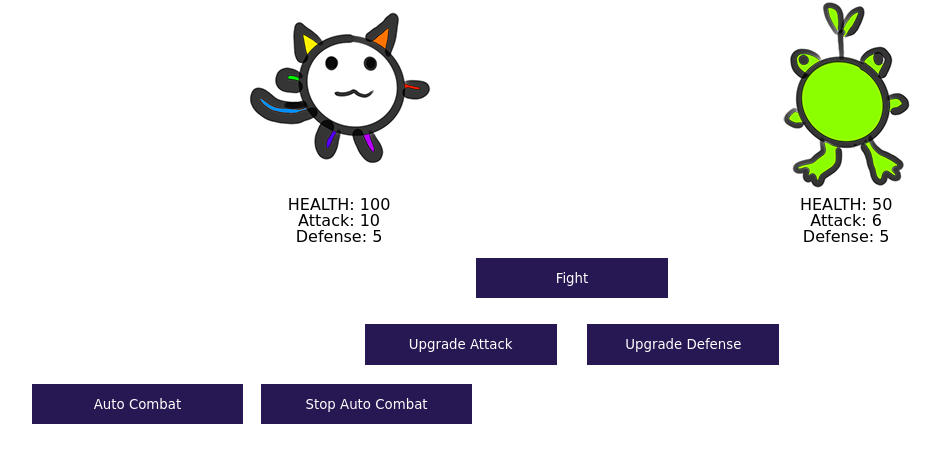
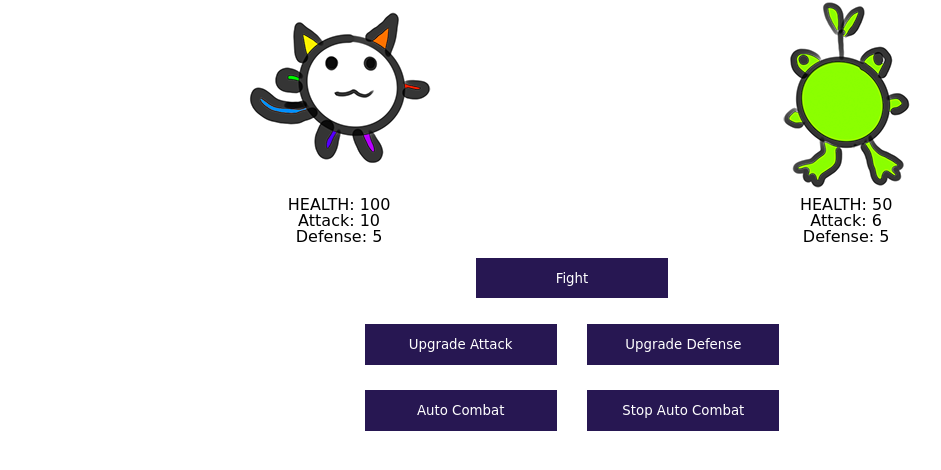
Before and after one commit to elisemalin/ClickyCats, a plain HTML site: page index.html in a window 1280 px wide. Shown: the part 136-606 px from the top of the page, without its empty margins (68-1009 px from the left). Drawn offline with Linux system fonts and the light colour scheme; a web font is replaced by a local one.

Commit message:
Removed unnecessary Div before bed.

```diff
--- a/css/style.css
+++ b/css/style.css
@@ -68,8 +68,3 @@ animation: death-animation .5s;
     flex-direction: column;
     width:50%;
 }
-
-.auto-area button {
-    width: 33%;
-    padding: 2%;
-}
--- a/index.html
+++ b/index.html
@@ -33,7 +33,7 @@
     <button id="upgrade-attack" onclick="upgradeAttack()">Upgrade Attack</button>
     <button id="upgrade-defense" onclick="upgradeDefense()">Upgrade Defense</button>
 
-    <section class="auto-area">
+
         <div class="auto-btn-contain">
             <button id="auto-combat-button" onclick="autoCombat();">Auto Combat</button>
             <button id="stop-auto-combat-button" onclick="clearInterval(autoCombatId)">Stop Auto Combat</button>
```
